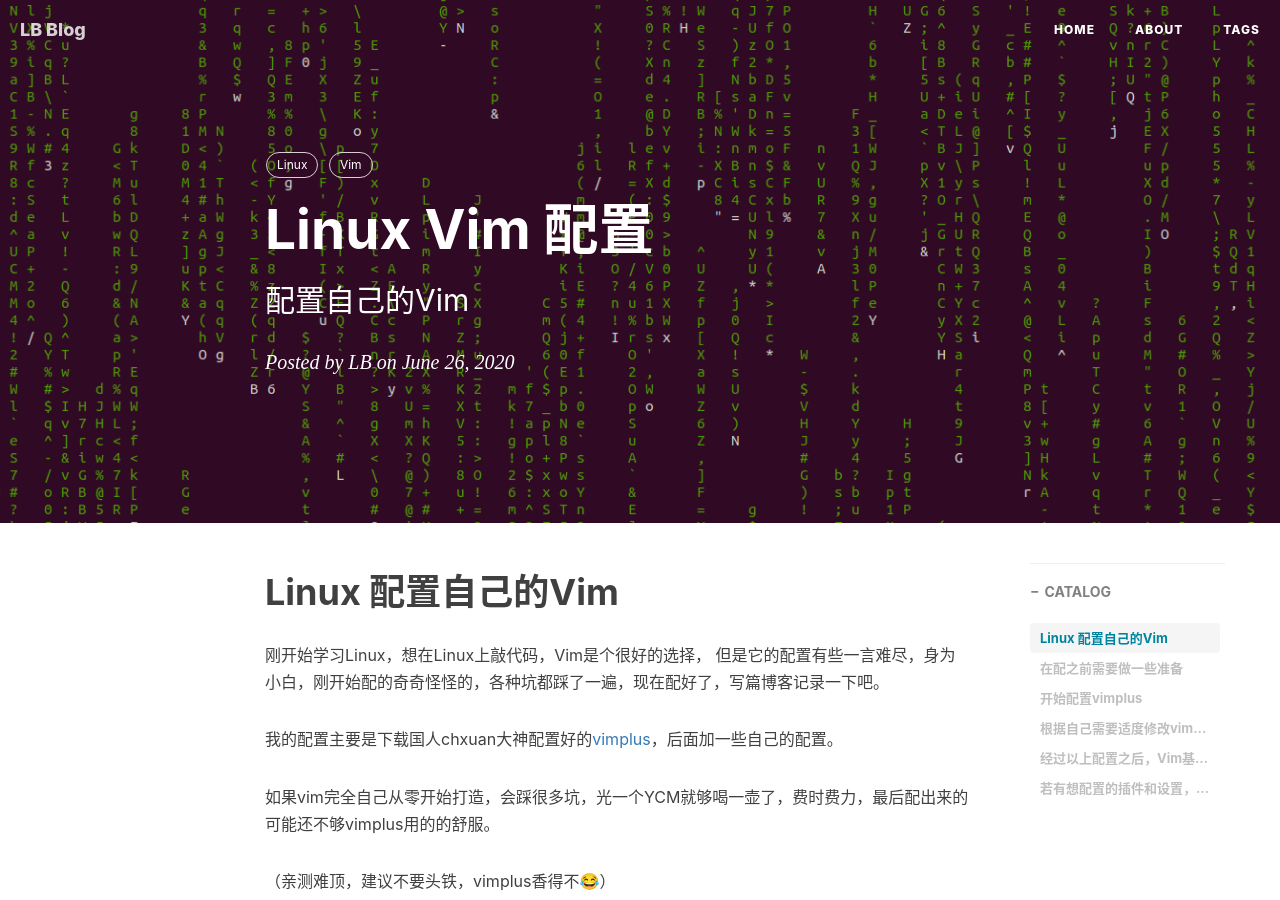
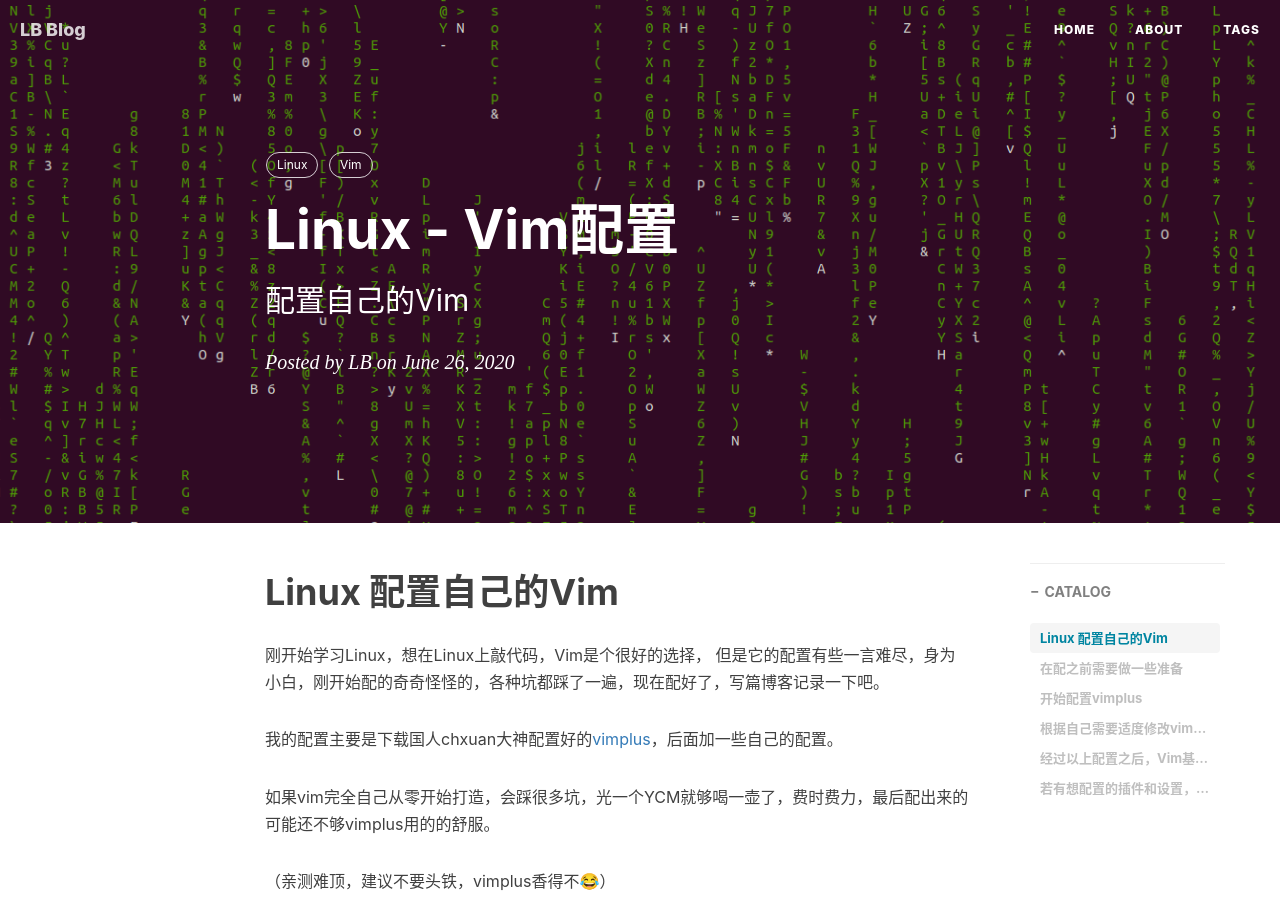
Before and after one commit to LLLbin/LLLbin.github.io, a Jekyll site: the page built from _posts/2020-06-25-[Linux]-Vim配置.md, in a window 1280 px wide and 900 px high. Built offline with Jekyll 4.4.1, drawn with Linux system fonts in a browser that asks for light colours; nearby versions of some CDN libraries; comment, search, counter and statistics services are not loaded.

```diff
--- a/_posts/2020-06-25-[Linux]-Vim配置.md
+++ b/_posts/2020-06-25-[Linux]-Vim配置.md
@@ -1,6 +1,6 @@
 ---
 layout:     post
-title:      Linux Vim 配置
+title:      Linux - Vim配置
 subtitle:   配置自己的Vim
 date:       2020-06-26
 author:     LB
```
